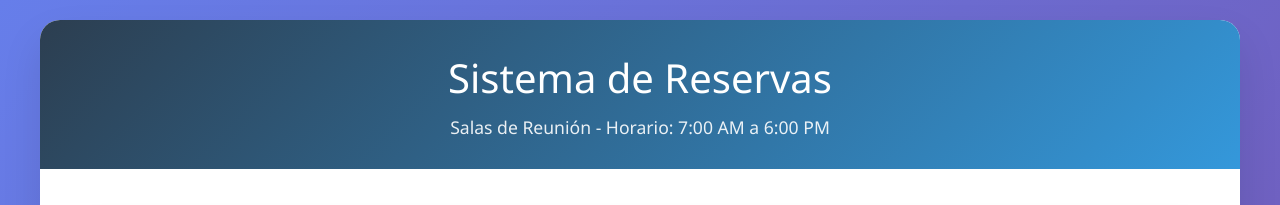
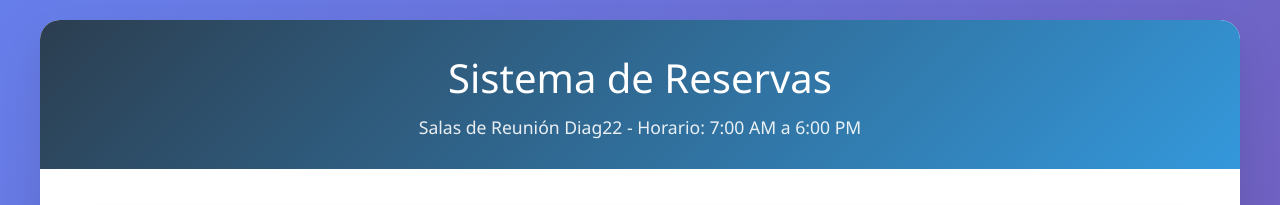
Before and after one commit to MigueRS/sistema-reservas-salas, a plain HTML site: page index.html in a window 1280 px wide. Shown: the top 205 px of the page. Drawn offline with Linux system fonts and the light colour scheme.

Commit message:
index.html

```diff
--- a/index.html
+++ b/index.html
@@ -234,7 +234,7 @@
     <div class="container">
         <div class="header">
             <h1>Sistema de Reservas</h1>
-            <p>Salas de Reunión - Horario: 7:00 AM a 6:00 PM</p>
+            <p>Salas de Reunión Diag22 - Horario: 7:00 AM a 6:00 PM</p>
         </div>
 
         <div class="main-content">
```
